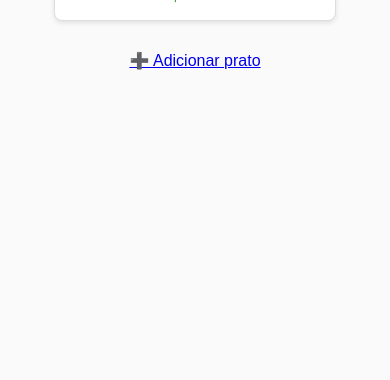
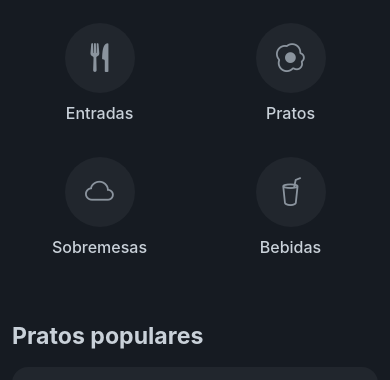
Before and after one commit to vileondev/cardapiofacil, a Flask app: page / in a window 390 px wide. Shown: the part 239-619 px from the top of the page. Before the commit the page ends 309 px from the top, so only its background shows below. Run offline with Flask 3, Linux system fonts and the light colour scheme; data comes from the database, SQL or seed files in the repository.

Commit message:
style and pages

```diff
--- a/app.py
+++ b/app.py
@@ -1,52 +1,38 @@
-from flask import Flask, render_template, request, redirect
+from flask import Flask, render_template, abort
 import sqlite3
 
 app = Flask(__name__)
 
-# Cria o banco se não existir
-def init_db():
-    conn = sqlite3.connect("cardapio.db")
-    cursor = conn.cursor()
-    cursor.execute("""
-        CREATE TABLE IF NOT EXISTS pratos (
-            id INTEGER PRIMARY KEY AUTOINCREMENT,
-            nome TEXT NOT NULL,
-            descricao TEXT,
-            preco REAL NOT NULL
-        )
-    """)
-    conn.commit()
+DATABASE = 'cardapio.db'
+
+def get_db_connection():
+    conn = sqlite3.connect(DATABASE)
+    conn.row_factory = sqlite3.Row
+    return conn
+
+def get_pratos():
+    conn = get_db_connection()
+    pratos = conn.execute('SELECT * FROM pratos').fetchall()
     conn.close()
+    return pratos
 
-init_db()
+def get_prato_by_id(prato_id):
+    conn = get_db_connection()
+    prato = conn.execute('SELECT * FROM pratos WHERE id = ?', (prato_id,)).fetchone()
+    conn.close()
+    return prato
 
-# Página principal
-@app.route("/")
+@app.route('/')
 def index():
-    conn = sqlite3.connect("cardapio.db")
-    cursor = conn.cursor()
-    cursor.execute("SELECT nome, descricao, preco FROM pratos")
-    itens = cursor.fetchall()
-    conn.close()
-    return render_template("index.html", itens=itens)
+    pratos = get_pratos()
+    return render_template('index.html', pratos=pratos)
 
-# Painel admin para adicionar pratos
-@app.route("/admin", methods=["GET", "POST"])
-def admin():
-    if request.method == "POST":
-        nome = request.form["nome"]
-        descricao = request.form["descricao"]
-        preco = request.form["preco"]
+@app.route('/prato/<int:prato_id>')
+def detalhe_prato(prato_id):
+    prato = get_prato_by_id(prato_id)
+    if prato is None:
+        abort(404)
+    return render_template('detalhe.html', prato=prato)
 
-        conn = sqlite3.connect("cardapio.db")
-        cursor = conn.cursor()
-        cursor.execute("INSERT INTO pratos (nome, descricao, preco) VALUES (?, ?, ?)",
-                        (nome, descricao, preco))
-        conn.commit()
-        conn.close()
-        return redirect("/")
-
-    return render_template("admin.html")
-
-if __name__ == "__main__":
+if __name__ == '__main__':
     app.run(debug=True)
--- a/static/style.css
+++ b/static/style.css
@@ -1,41 +1,123 @@
+/* Configurações Globais e Tema Escuro */
 body {
-    font-family: Arial, sans-serif;
-    background-color: #fafafa;
-    text-align: center;
-    margin: 0;
-    padding: 0;
+    background-color: #0d1117;
+    color: #c9d1d9;
+    font-family: -apple-system, BlinkMacSystemFont, "Segoe UI", Roboto, "Helvetica Neue", Arial, sans-serif;
 }
 
-h1 {
-    background: #d32f2f;
-    color: white;
-    padding: 20px;
-    margin: 0;
+.app-container {
+    max-width: 420px;
+    margin: 0 auto;
+    background-color: #161b22;
+    padding-bottom: 20px;
+    min-height: 100vh;
 }
 
-.cardapio {
-    display: flex;
-    flex-wrap: wrap;
-    justify-content: center;
-    padding: 20px;
+/* Barra de Busca */
+.input-group-text, .form-control {
+    background-color: #21262d !important;
+    border-color: #30363d !important;
+    color: #c9d1d9 !important;
+    border-radius: 12px;
 }
 
-.prato {
-    background: white;
-    border: 1px solid #ddd;
-    border-radius: 8px;
-    width: 250px;
-    margin: 10px;
-    padding: 15px;
-    box-shadow: 0 2px 5px rgba(0,0,0,0.1);
+.input-group-text {
+    border-top-right-radius: 0;
+    border-bottom-right-radius: 0;
 }
 
-.prato h2 {
-    margin-top: 0;
+.form-control {
+    border-top-left-radius: 0;
+    border-bottom-left-radius: 0;
 }
 
-.preco {
-    color: #388e3c;
-    font-weight: bold;
-    font-size: 1.2em;
+.form-control::placeholder {
+    color: #8b949e;
 }
+
+.form-control:focus {
+    box-shadow: none;
+}
+
+.input-group .bi-search {
+    color: #8b949e;
+    font-size: 1.1rem;
+}
+
+/* Botão de Oferta do Dia */
+.btn-deal {
+    background-color: #21262d;
+    background-image: url('https://images.pexels.com/photos/376464/pexels-photo-376464.jpeg?auto=compress&cs=tinysrgb&w=1260&h=750&dpr=1');
+    background-size: cover;
+    background-position: center;
+    border: none;
+    border-radius: 16px;
+    padding: 2rem 1.5rem;
+    height: 150px;
+    display: flex;
+    align-items: flex-start;
+}
+
+.btn-deal h2 {
+    color: #ffffff;
+    text-shadow: 2px 2px 4px rgba(0, 0, 0, 0.7);
+}
+
+/* Botões de Categoria */
+.btn-category {
+    background-color: #21262d;
+    border-radius: 50%;
+    width: 70px;
+    height: 70px;
+    display: flex;
+    justify-content: center;
+    align-items: center;
+    border: none;
+    transition: background-color 0.3s ease;
+    margin: 0 auto; /* Centraliza o botão na coluna */
+}
+
+.btn-category .bi {
+    font-size: 1.8rem;
+    color: #8b949e;
+}
+
+.btn-category:hover, .btn-category:focus {
+    background-color: #30363d;
+}
+
+.text-center p {
+    color: #c9d1d9;
+    font-weight: 500;
+}
+
+/* Pratos Populares */
+.btn-popular-dish {
+    background-color: #21262d;
+    border-radius: 16px;
+    padding: 1rem;
+    border: none;
+    color: #c9d1d9;
+    text-align: left;
+}
+
+.btn-popular-dish:hover {
+     background-color: #30363d;
+     color: #c9d1d9;
+}
+
+.img-placeholder {
+    background-color: #30363d;
+    width: 100%;
+    padding-top: 100%;
+    border-radius: 12px;
+}
+
+.btn-popular-dish h5 {
+    color: #f0f6fc;
+}
+
+.btn-popular-dish p {
+    font-size: 0.9rem;
+    color: #8b949e;
+}
--- a/templates/index.html
+++ b/templates/index.html
@@ -3,20 +3,83 @@
 <head>
     <meta charset="UTF-8">
     <meta name="viewport" content="width=device-width, initial-scale=1.0">
-    <title>Cardápio Online</title>
+    <title>Cardápio Digital</title>
+    <link href="https://cdn.jsdelivr.net/npm/bootstrap@5.3.3/dist/css/bootstrap.min.css" rel="stylesheet">
+    <link href="https://cdn.jsdelivr.net/npm/bootstrap-icons/font/bootstrap-icons.css" rel="stylesheet">
     <link rel="stylesheet" href="{{ url_for('static', filename='style.css') }}">
 </head>
 <body>
-    <h1>🍽 Cardápio Online</h1>
-    <div class="cardapio">
-        {% for nome, descricao, preco in itens %}
-        <div class="prato">
-            <h2>{{ nome }}</h2>
-            <p>{{ descricao }}</p>
-            <span class="preco">R$ {{ "%.2f"|format(preco) }}</span>
+
+<div class="app-container">
+    <header class="container my-4">
+        <div class="input-group">
+            <span class="input-group-text bg-transparent border-end-0">
+                <i class="bi bi-search"></i>
+            </span>
+            <input type="text" class="form-control border-start-0" placeholder="Buscar...">
         </div>
-        {% endfor %}
-    </div>
-    <a href="/admin">➕ Adicionar prato</a>
+    </header>
+
+    <main class="container">
+        <section class="mb-4">
+            <button class="btn btn-deal text-start w-100">
+                <h2 class="fw-bold">Oferta do dia</h2>
+            </button>
+        </section>
+
+        <section class="mb-5 text-center">
+            <div class="row justify-content-center g-3">
+                <div class="col-6 col-sm-3">
+                    <button class="btn btn-category">
+                        <i class="bi bi-fork-knife"></i>
+                    </button>
+                    <p class="mt-2">Entradas</p>
+                </div>
+                <div class="col-6 col-sm-3">
+                    <button class="btn btn-category">
+                        <i class="bi bi-egg-fried"></i>
+                    </button>
+                    <p class="mt-2">Pratos</p>
+                </div>
+                <div class="col-6 col-sm-3">
+                    <button class="btn btn-category">
+                        <i class="bi bi-cloud"></i>
+                    </button>
+                    <p class="mt-2">Sobremesas</p>
+                </div>
+                <div class="col-6 col-sm-3">
+                    <button class="btn btn-category">
+                        <i class="bi bi-cup-straw"></i>
+                    </button>
+                    <p class="mt-2">Bebidas</p>
+                </div>
+            </div>
+        </section>
+            <section>
+                <h3 class="fw-bold mb-3">Pratos populares</h3>
+                <div class="row g-3">
+                    {% for prato in pratos %}
+                    <div class="col-12">
+                        <a href="{{ url_for('detalhe_prato', prato_id=prato.id) }}" style="text-decoration: none;">
+                            <button class="btn btn-popular-dish w-100" type="button">
+                                <div class="row g-0 align-items-center">
+                                    <div class="col-4">
+                                        <div class="img-placeholder" style="background-image: url('{{ prato.imagem }}'); background-size: cover; background-position: center;"></div>
+                                    </div>
+                                    <div class="col-8 text-start ps-3">
+                                        <h5 class="fw-bold">{{ prato.nome }}</h5>
+                                        <p class="mb-0">{{ prato.descricao }}</p>
+                                    </div>
+                                </div>
+                            </button>
+                        </a>
+                    </div>
+                    {% endfor %}
+                </div>
+            </section>
+    </main>
+</div>
+
+<script src="https://cdn.jsdelivr.net/npm/bootstrap@5.3.3/dist/js/bootstrap.bundle.min.js"></script>
 </body>
 </html>
```
Also changed, not shown: initdb.py (added, +25 -0 lines), templates/detalhe.html (added, +18 -0 lines), cardapio.db.
